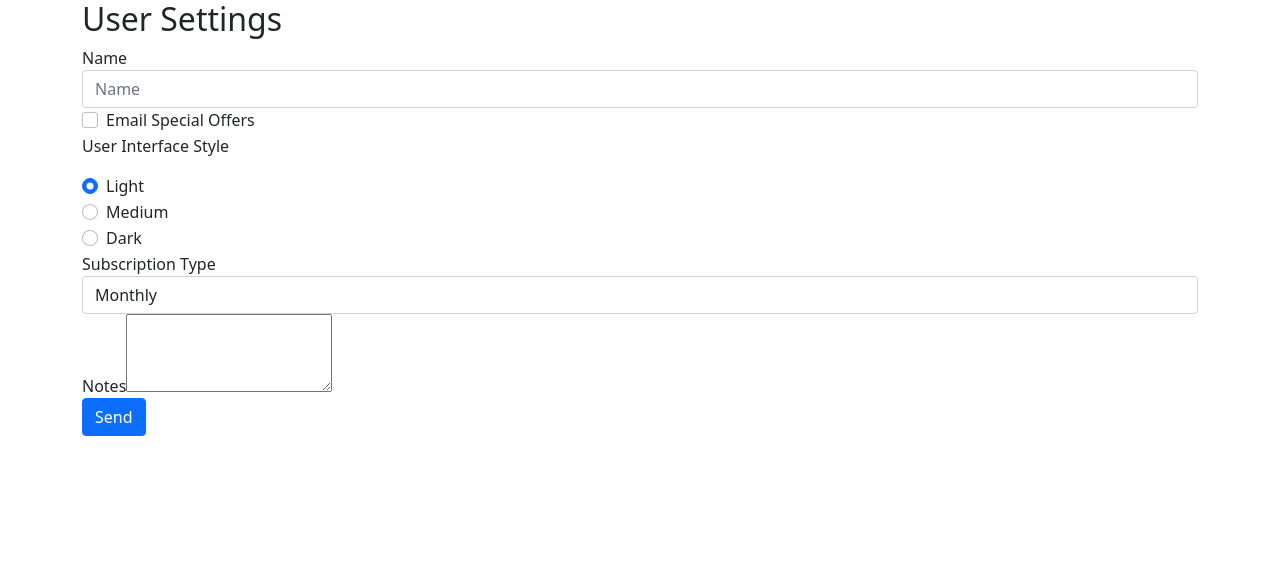
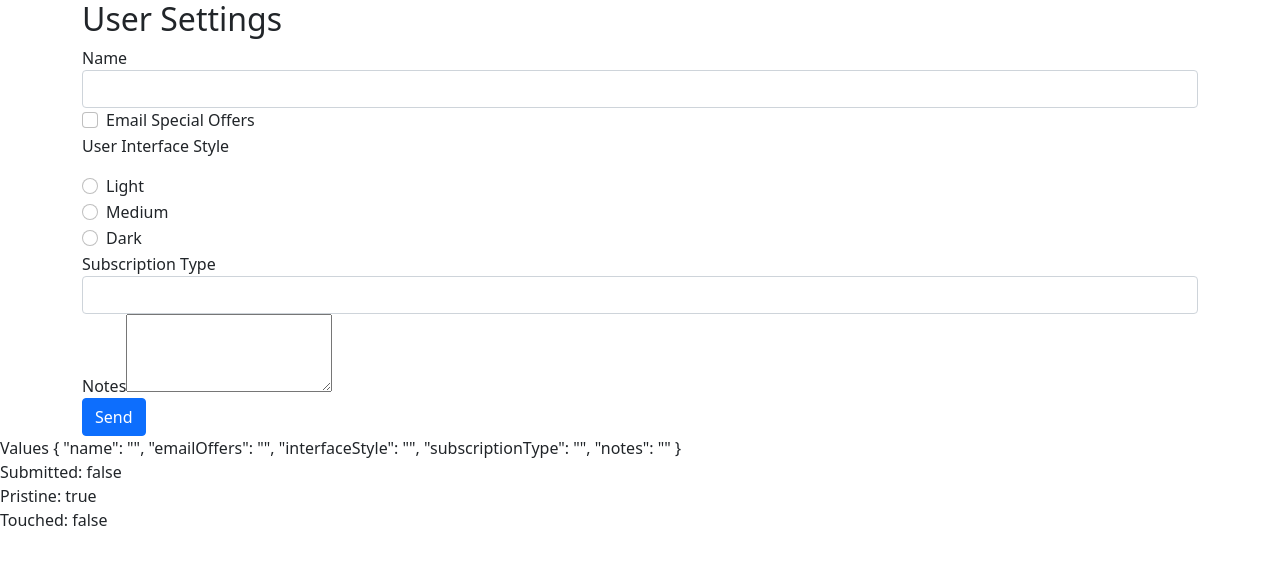
Before and after one commit to antoni0caldeira/MyDreamApp, an Angular app: page / in a window 1280 px wide. Shown: the top 564 px of the page. Built offline with nearby package versions, Linux system fonts and the light colour scheme.

Commit message:
ngForm ngModel

```diff
--- a/src/app/user-settings-form/user-settings-form.component.html
+++ b/src/app/user-settings-form/user-settings-form.component.html
@@ -1,13 +1,13 @@
 <div class="container">
     <h2>User Settings</h2>
-<form action="#" >
+<form #form="ngForm" >
     <div class="form-group">
         <label for="name">Name</label>
-    <input id="name" name="name" class="form-control" placeholder="Name" type="text">
+    <input id="name" name="name" class="form-control" ngModel>
     </div>
 
     <div class="form-check form-group" >
-        <input class="form-check-input" type="checkbox" id="emailOffers" name="emailOffers">
+        <input class="form-check-input" type="checkbox" id="emailOffers" name="emailOffers" ngModel>
         <label class="form-check-label" for="emailOffers">
           Email Special Offers
         </label>
@@ -15,37 +15,41 @@
 
       <p>User Interface Style</p>
       <div class="form-check">
-        <input class="form-check-input" type="radio" name="interfaceStyle" id="lightInterface" value="light" checked>
+        <input class="form-check-input" type="radio" name="interfaceStyle" id="lightInterface" value="light" checked ngModel>
         <label class="form-check-label" for="exampleRadios1">
           Light
         </label>
       </div>
       <div class="form-check">
-        <input class="form-check-input" type="radio" name="interfaceStyle" id="mediumInterface" value="medium">
+        <input class="form-check-input" type="radio" name="interfaceStyle" id="mediumInterface" value="medium" ngModel>
         <label class="form-check-label" for="exampleRadios2">
           Medium
         </label>
       </div>
       <div class="form-check">
-        <input class="form-check-input" type="radio" name="interfaceStyle" id="darkInterface" value="dark">
+        <input class="form-check-input" type="radio" name="interfaceStyle" id="darkInterface" value="dark" ngModel>
         <label class="form-check-label" for="exampleRadios2">
           Dark
         </label>
       </div>
         <div class="form-group">
-          <label for="SubscriptionType">Subscription Type</label>
+          <label for="subscriptionType">Subscription Type</label>
         </div>
-        <select class="form-control" id="SubscriptionType">
+        <select class="form-control" id="subscriptionType" name="subscriptionType" ngModel>
           <option value="1">Monthly</option>
           <option value="2">Annual</option>
           <option value="3">Lifetime</option>
         </select>
         <div class="form-group">
             <label for="notes">Notes</label>
-            <textarea name="notes" id="notes" class="form~control" rows="3"></textarea>
+            <textarea name="notes" id="notes" class="form~control" rows="3"ngModel></textarea >
         </div>
 
     <button class="btn btn-primary">Send</button>
 
 </form>
 </div>
+Values<i class="mdi mdi-at:"></i>  {{ form.value | json }} <br>
+Submitted:  {{ form.submitted | json }} <br>
+Pristine: {{ form.pristine | json }} <br>
+Touched: {{ form.touched | json }} <br>
```
Also changed, not shown: Percurso.txt.
